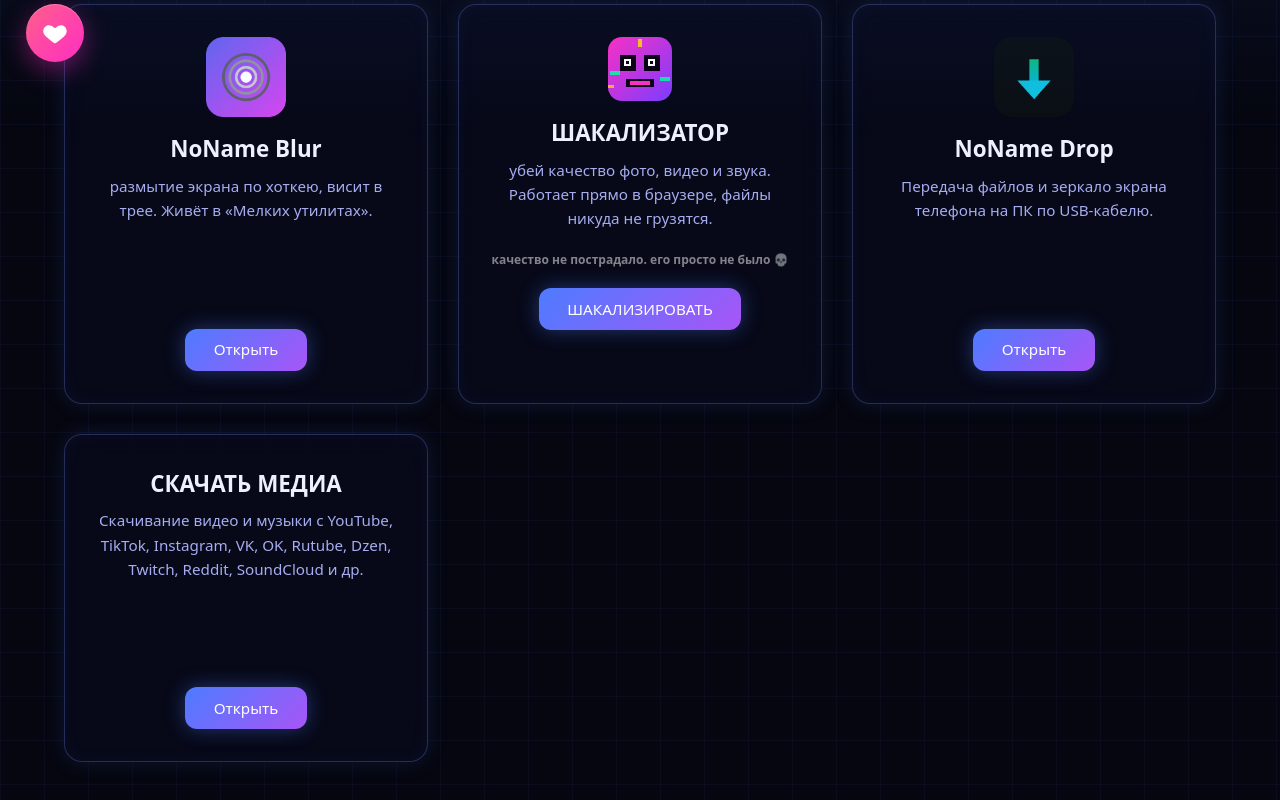
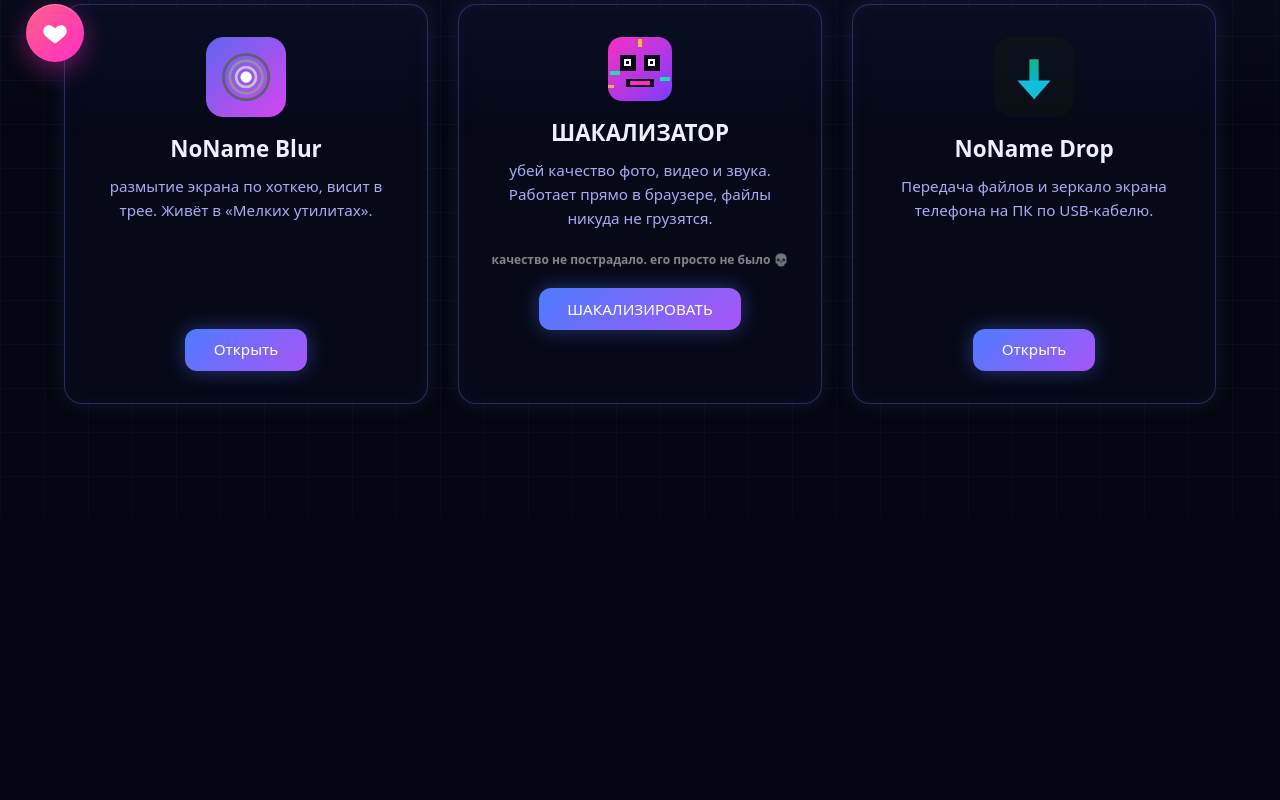
Before and after one commit to PriwetAAAAA/NoNameProjects, a plain HTML site: page programs.html in a window 1280 px wide. Shown: the part 712-1512 px from the top of the page. After the commit the page ends 1228 px from the top, so only its background shows below. Drawn offline with nearby package versions, Linux system fonts and the light colour scheme.

Commit message:
Add files via upload

```diff
--- a/programs.html
+++ b/programs.html
@@ -117,15 +117,6 @@
                     <p>&nbsp;&nbsp;&nbsp;&nbsp;&nbsp;&nbsp;&nbsp;&nbsp;&nbsp;&nbsp;&nbsp;&nbsp;&nbsp;&nbsp;&nbsp;&nbsp;&nbsp;&nbsp;&nbsp;&nbsp;&nbsp;&nbsp;&nbsp;&nbsp;&nbsp;&nbsp;&nbsp;&nbsp;&nbsp;&nbsp;&nbsp;&nbsp;&nbsp;</p>
                     <a href="drop.html" class="project-btn">Открыть</a>
                 </div>
-
-                <!-- Скачать медиа -->
-                <div class="project-card">
-                    <h3>СКАЧАТЬ МЕДИА</h3>
-                    <p>Скачивание видео и музыки с YouTube, TikTok, Instagram, VK, OK, Rutube, Dzen, Twitch, Reddit, SoundCloud и др.</p>
-                    <p>&nbsp;&nbsp;&nbsp;&nbsp;&nbsp;&nbsp;&nbsp;&nbsp;&nbsp;&nbsp;&nbsp;&nbsp;&nbsp;&nbsp;&nbsp;&nbsp;&nbsp;&nbsp;&nbsp;&nbsp;&nbsp;&nbsp;&nbsp;&nbsp;&nbsp;&nbsp;&nbsp;&nbsp;&nbsp;&nbsp;&nbsp;&nbsp;&nbsp;</p>
-                    <p>&nbsp;&nbsp;&nbsp;&nbsp;&nbsp;&nbsp;&nbsp;&nbsp;&nbsp;&nbsp;&nbsp;&nbsp;&nbsp;&nbsp;&nbsp;&nbsp;&nbsp;&nbsp;&nbsp;&nbsp;&nbsp;&nbsp;&nbsp;&nbsp;&nbsp;&nbsp;&nbsp;&nbsp;&nbsp;&nbsp;&nbsp;&nbsp;&nbsp;</p>
-                    <a href="media.html" class="project-btn">Открыть</a>
-                </div>
             </div>
         </section>
 
```
Also changed, not shown: shakalizer.html (+2 -2 lines).
